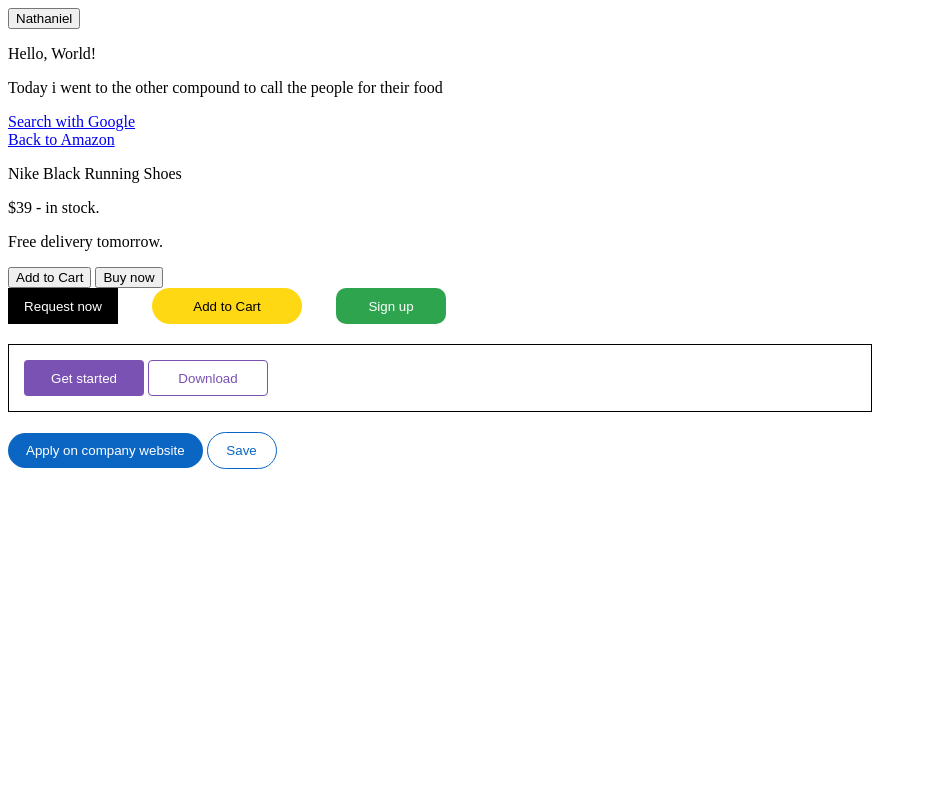
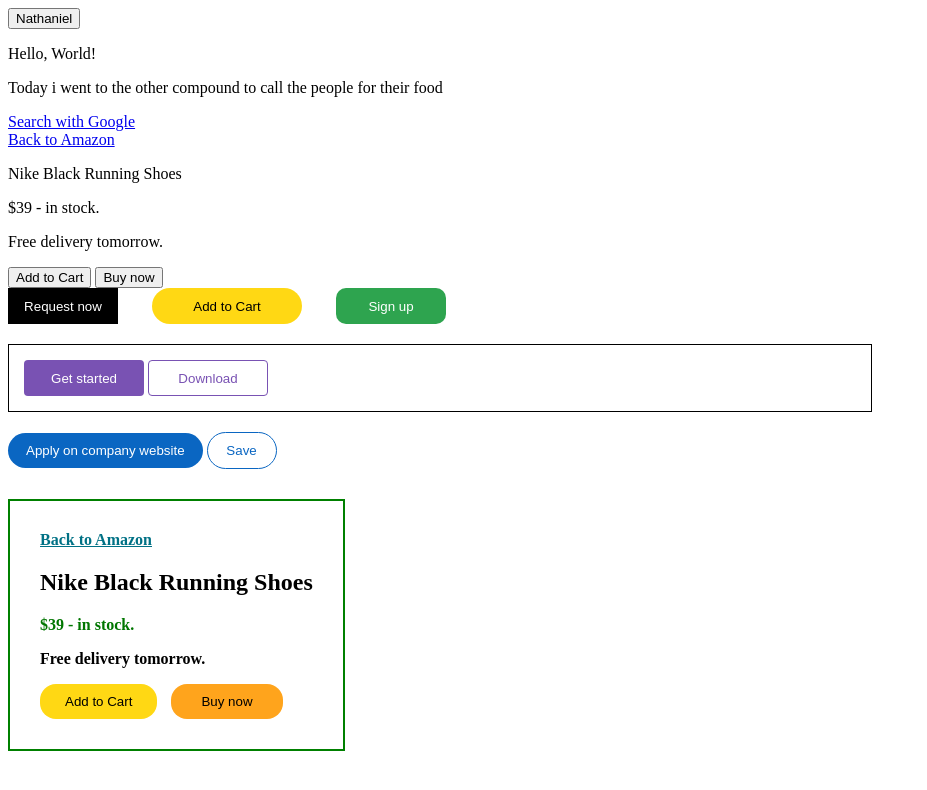
Before and after one commit to DonNath/nath, a plain HTML site: page index.html in a window 1280 px wide. Shown: the whole page, without its empty margins (0-927 px from the left). Drawn offline with Linux system fonts and the light colour scheme.

Commit message:
begin-using text-and buttons

```diff
--- a/index.html
+++ b/index.html
@@ -41,17 +41,14 @@
 
         </div>
 
-        <!-- <div class="amazon">
+                 <div class="amazon">
                         <a class="anchor" href="https://www.amazon.com">Back to Amazon</a>
                         <h2>Nike Black Running Shoes</h2>
                         <p class="amount">$39 - in stock.</p>
                         <p>Free delivery tomorrow.</p>
                         <button class="addToCart">Add to Cart</button>
                         <button class="buy">Buy now</button>
-        </div> -->
-
-
-
+                </div>
 
 
 
```
Lines whose indentation alone changed are shown as unchanged.
